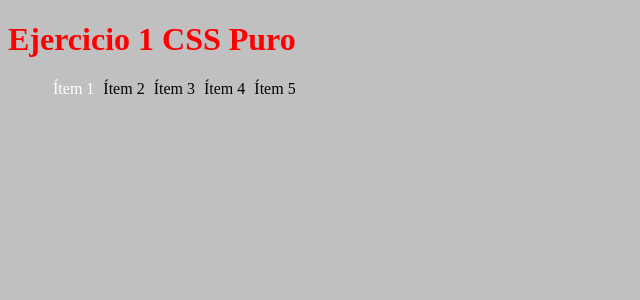
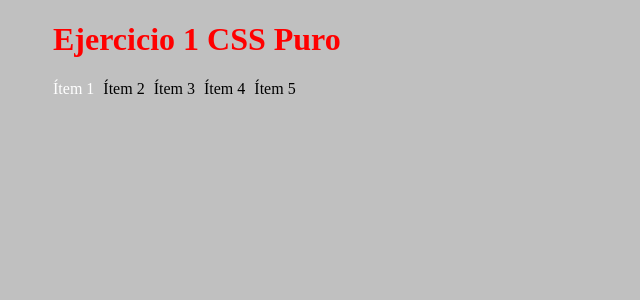
Before and after one commit to cesguicam/cesguicam, a PHP site: page / in a window 1280 px wide. Shown: the top 300 px of the page, without its empty margins (0-640 px from the left). Run offline with PHP 8.4, Linux system fonts and the light colour scheme.

Commit message:
tarea fin de semana

```diff
--- a/CSS/ejercicio1SASS/css/estilos.css
+++ b/CSS/ejercicio1SASS/css/estilos.css
@@ -6,21 +6,22 @@ body {
 /* line 9, D:/REPOSITORIO/cesguicam/CSS/ejercicio1SASS/sass/estilos.scss */
 header {
   color: red;
+  padding-left: 45px;
 }
 
-/* line 12, D:/REPOSITORIO/cesguicam/CSS/ejercicio1SASS/sass/estilos.scss */
+/* line 13, D:/REPOSITORIO/cesguicam/CSS/ejercicio1SASS/sass/estilos.scss */
 li {
   display: inline;
   padding-left: 5px;
 }
 
-/* line 16, D:/REPOSITORIO/cesguicam/CSS/ejercicio1SASS/sass/estilos.scss */
+/* line 17, D:/REPOSITORIO/cesguicam/CSS/ejercicio1SASS/sass/estilos.scss */
 a {
   color: black;
   text-decoration: none;
 }
 
-/* line 20, D:/REPOSITORIO/cesguicam/CSS/ejercicio1SASS/sass/estilos.scss */
+/* line 21, D:/REPOSITORIO/cesguicam/CSS/ejercicio1SASS/sass/estilos.scss */
 .info {
   color: white;
 }
--- a/CSS/ejercicio1SASS/sass/estilos.scss
+++ b/CSS/ejercicio1SASS/sass/estilos.scss
@@ -8,6 +8,7 @@ body {
 }
 header{
     color: $secondary-color;
+    padding-left: 45px;
 }
 li{
     display: inline;
```
Also changed, not shown: 1 other file.
